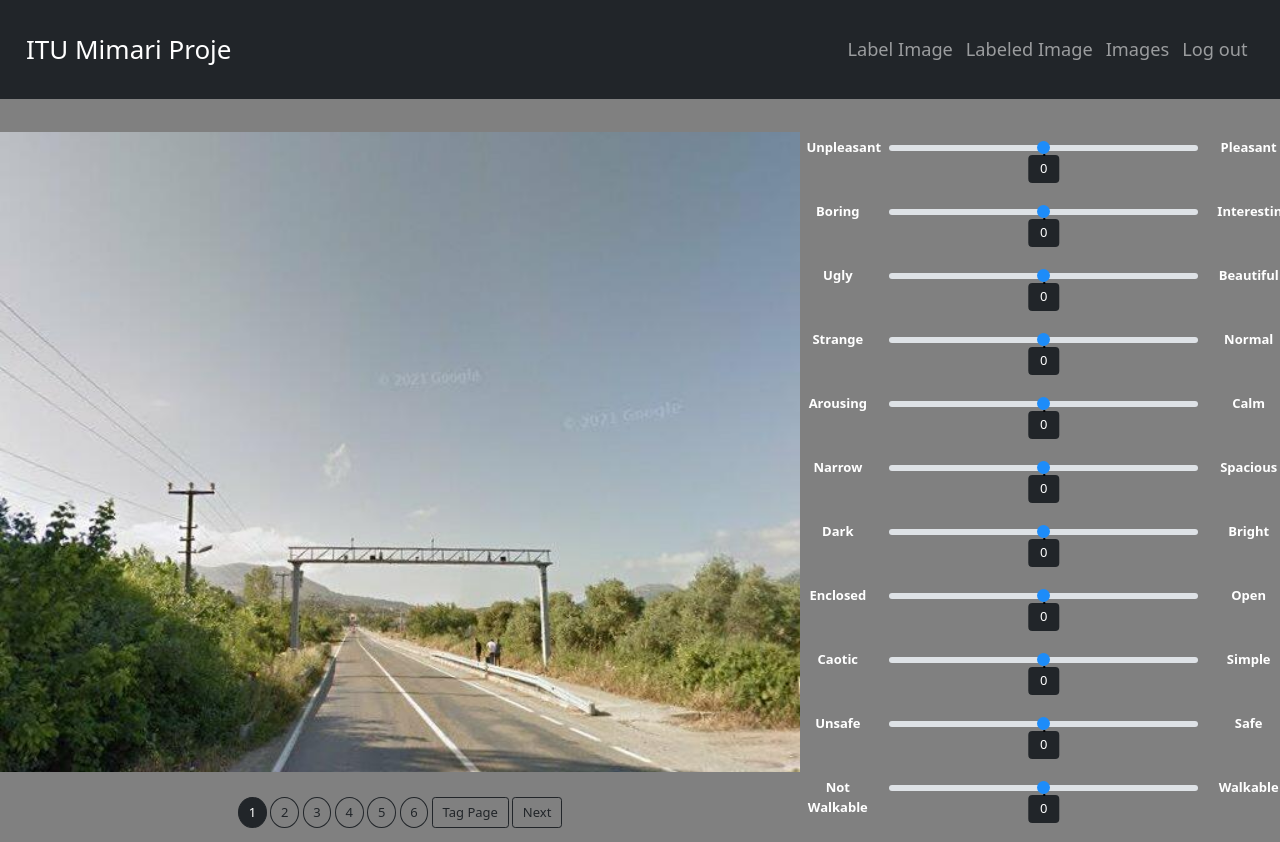
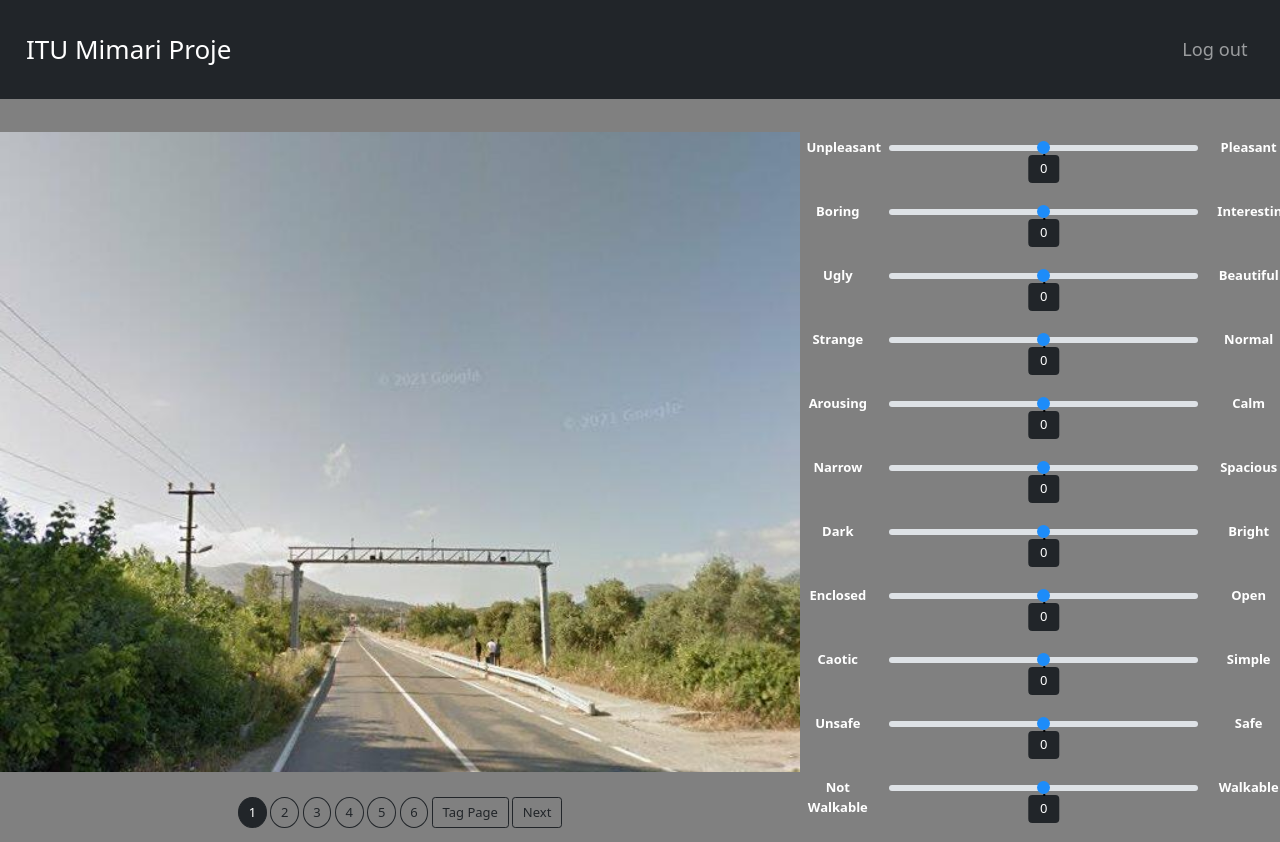
Before and after one commit to nitec427/mimariproje, a Flask app: page /imageshow/1 in a window 1280 px wide. Run offline with Flask 2, Linux system fonts and the light colour scheme; data comes from the database, SQL or seed files in the repository; both versions use the stored data as it was after the commit; some libraries are stand-ins or nearby versions.

Commit message:
minor changes

```diff
--- a/templates/home.html
+++ b/templates/home.html
@@ -30,10 +30,8 @@
         <div id="password_help" class="form-text">Please enter your password</div>
       </div>
       <button type="submit" class="btn btn-primary">Login</button>
+      <a href="{{url_for('register_user')}}" class="btn btn-secondary">Go to Register Page</a>
       <p> </p>
-    </form>
-    <form action="/register" method="GET">
-      <button type="submit" class="btn btn-secondary">Go to Register Page</button>
     </form>
     <div class="alert alert-danger mt-5" role="alert">
       Unless you answer all the questions your data will not be saved. Be aware of.
--- a/templates/image_page.html
+++ b/templates/image_page.html
@@ -15,15 +15,6 @@
   <nav class="navbar navbar-expand-lg navbar-dark bg-{{color_theme2}} justify-content-between">
     <a class="navbar-brand" href="#">ITU Mimari Proje</a>
     <ul class="navbar-nav">
-      <li class="nav-item active">
-        <a class="nav-link" href="#">Label Image</a>
-      </li>
-      <li class="nav-item">
-        <a class="nav-link" href="#">Labeled Image</a>
-      </li>
-      <li class="nav-item">
-        <a class="nav-link" href="#">Images</a>
-      </li>
       <li class="nav-item">
         <a class="nav-link" href="{{url_for('logout')}}">Log out</a>
       </li>
--- a/templates/register.html
+++ b/templates/register.html
@@ -31,8 +31,8 @@
             </div>
             <div class="mb-3">
                 <label for="password" class="form-label">Enter Password Again:</label>
-                <input type="password" id="password" placeholder="Please enter your password" name="password" class="form-control" aria-describedby="password_field">
-                <div id="password_help" class="form-text">Please enter your password</div>
+                <input type="password" id="password" placeholder="Please enter your password again" name="password" class="form-control" aria-describedby="password_field">
+                <div id="password_help" class="form-text">Please enter your password again</div>
             </div>
             <button type="submit" class="btn btn-primary">Register</button>
             <p> </p>
```
Also changed, not shown: archDB.db.
